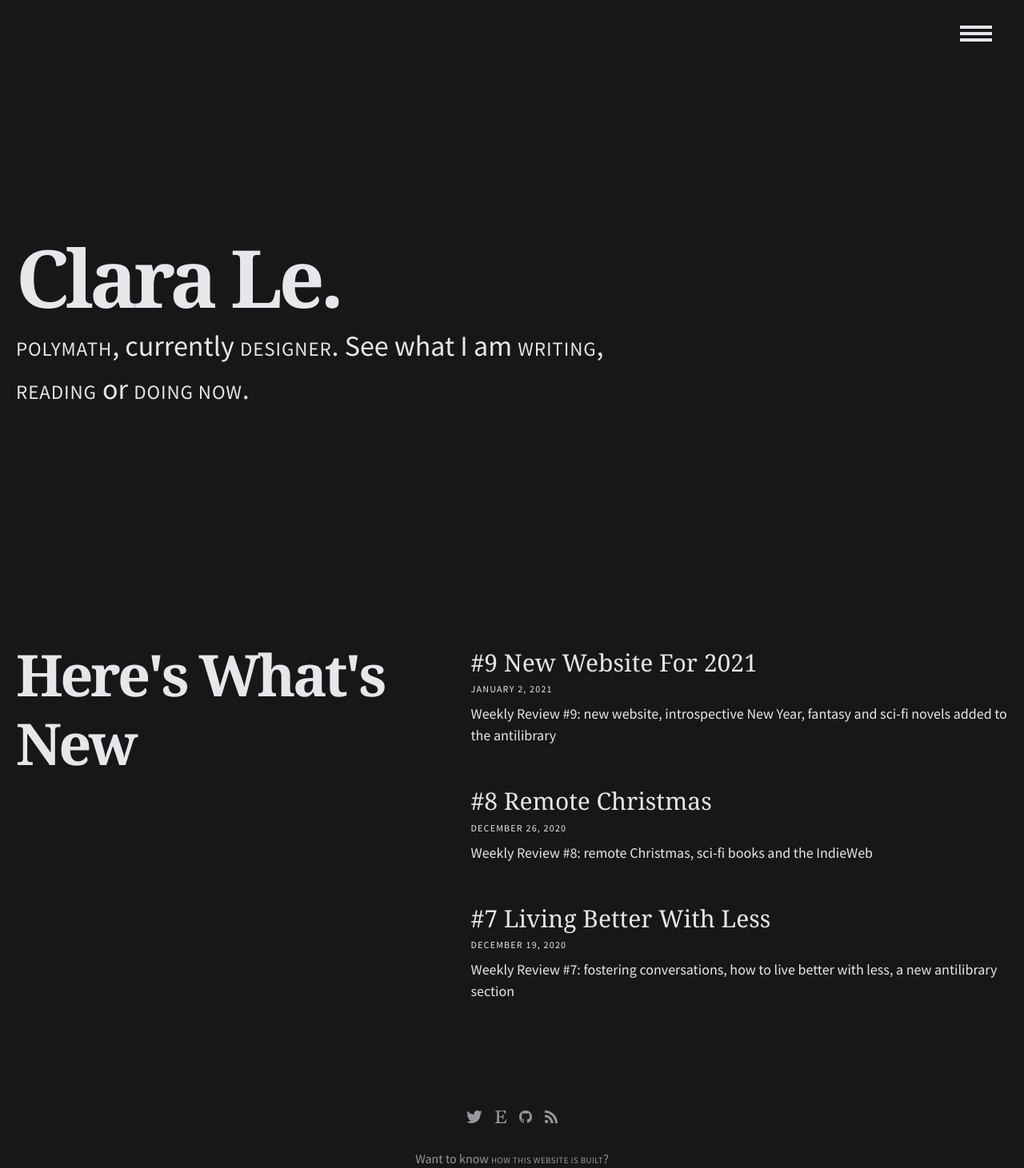
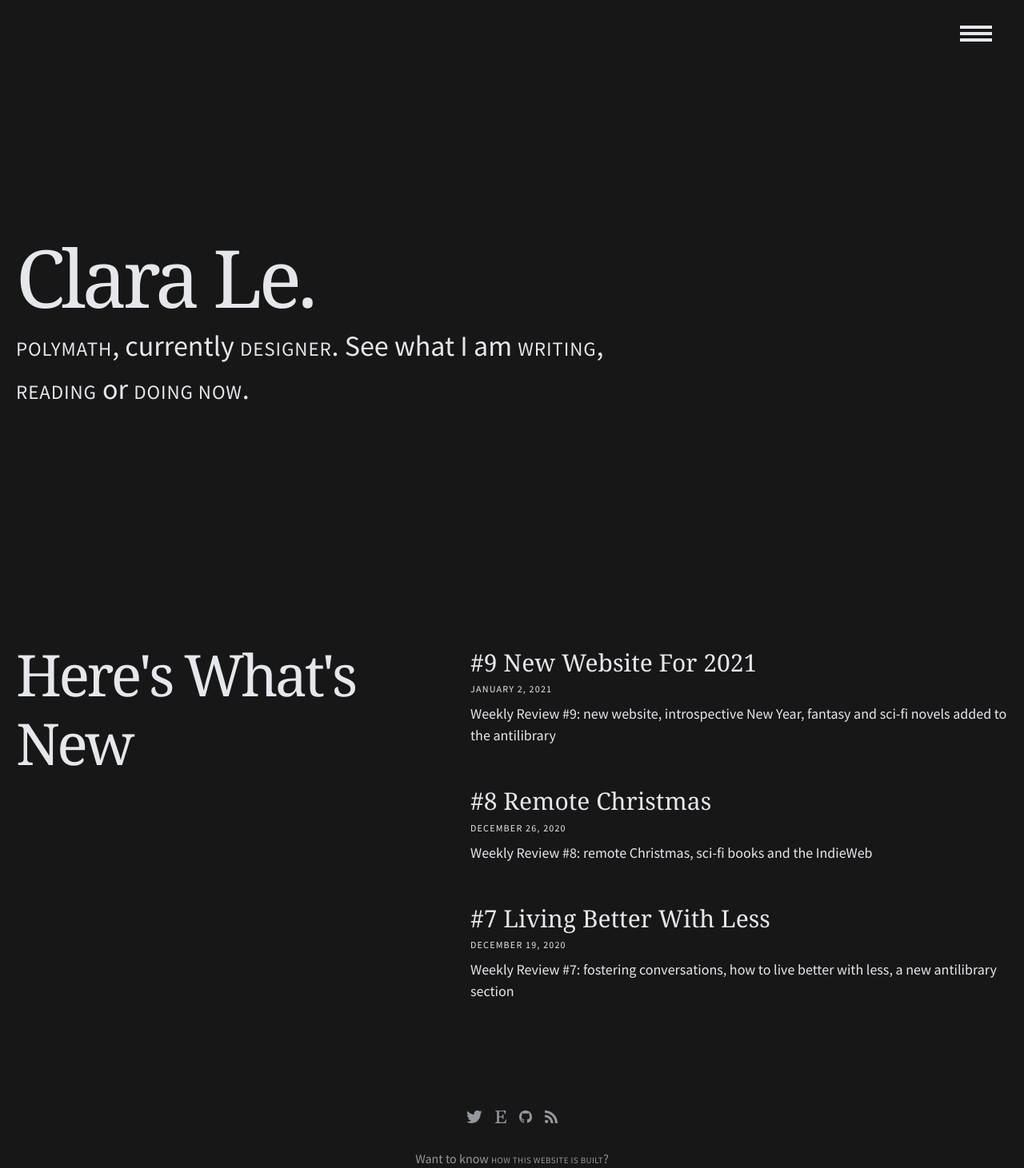
Before and after one commit to hgcl/clara-website, a Next.js app: page / in a window 1280 px wide. Shown: the whole page at 80% size. Built offline with nearby package versions, Linux system fonts and the light colour scheme; a web font is replaced by a local one; what @tailwindcss/typography would draw is missing.

Commit message:
Change font-bold to font-medium

```diff
--- a/components/avatar.js
+++ b/components/avatar.js
@@ -2,7 +2,7 @@ export default function Avatar({ name, picture }) {
   return (
     <div className="flex items-center">
       <img src={picture} className="w-12 h-12 rounded-full mr-4" alt={name} />
-      <div className="text-lg font-bold">{name}</div>
+      <div className="text-lg font-medium">{name}</div>
     </div>
   );
 }
--- a/components/header.js
+++ b/components/header.js
@@ -4,7 +4,7 @@ import { WEBSITE_NAME } from "../lib/constants";
 export default function Header({ pageDescription }) {
   return (
     <>
-      <h2 className="text-2xl md:text-4xl font-bold tracking-tight md:tracking-tighter leading-tight mt-8">
+      <h2 className="text-2xl md:text-4xl font-medium tracking-tight md:tracking-tighter leading-tight mt-8">
         <Link href="/">
           <a>{WEBSITE_NAME}</a>
         </Link>
--- a/components/intro.js
+++ b/components/intro.js
@@ -4,7 +4,7 @@ import { WEBSITE_NAME } from "../lib/constants";
 export default function Intro() {
   return (
     <section className="h-screen flex flex-col justify-center max-w-3xl">
-      <h1 className="text-6xl md:text-8xl font-bold tracking-tighter leading-tight md:pr-8">
+      <h1 className="text-6xl md:text-8xl font-medium tracking-tighter leading-tight md:pr-8">
         {WEBSITE_NAME}
       </h1>
       <p className="text-2xl md:text-4xl">
--- a/components/more-stories.js
+++ b/components/more-stories.js
@@ -3,7 +3,7 @@ import PostPreview from "./post-preview";
 export default function MoreStories({ posts }) {
   return (
     <section className="lg:flex">
-      <h2 className="flex-auto mb-8 mr-8 text-6xl md:text-7xl font-bold tracking-tighter leading-tight">
+      <h2 className="flex-auto mb-8 mr-8 text-6xl md:text-7xl font-medium tracking-tighter leading-tight">
         Here's What's New
       </h2>
       <div className="flex-auto max-w-2xl mt-2">
--- a/components/post-title.js
+++ b/components/post-title.js
@@ -1,6 +1,6 @@
 export default function PostTitle({ children }) {
   return (
-    <h1 className="p-name capitalize text-6xl md:text-7xl lg:text-8xl font-bold tracking-tighter leading-tight md:leading-none mb-12 text-center md:text-left">
+    <h1 className="p-name capitalize text-6xl md:text-7xl lg:text-8xl font-medium tracking-tighter leading-tight md:leading-none mb-12 text-center md:text-left">
       {children}
     </h1>
   );
--- a/pages/_app.js
+++ b/pages/_app.js
@@ -1,5 +1,6 @@
 // Typeface: Vesper Libre
 import "fontsource-vesper-libre/400.css";
+import "fontsource-vesper-libre/500.css";
 
 // Typeface: Source Sans Pro
 import "fontsource-source-sans-pro/400.css";
```
